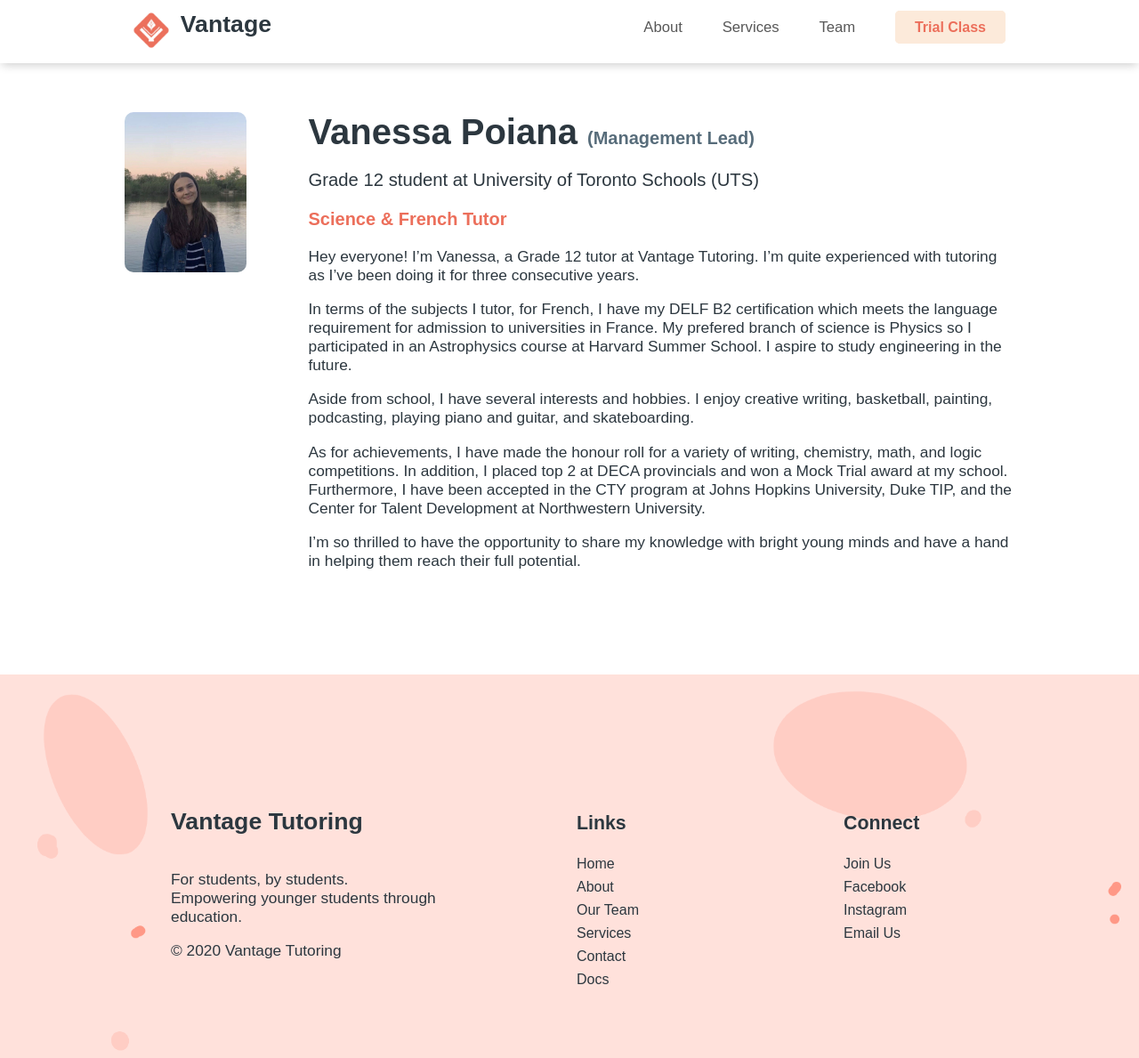
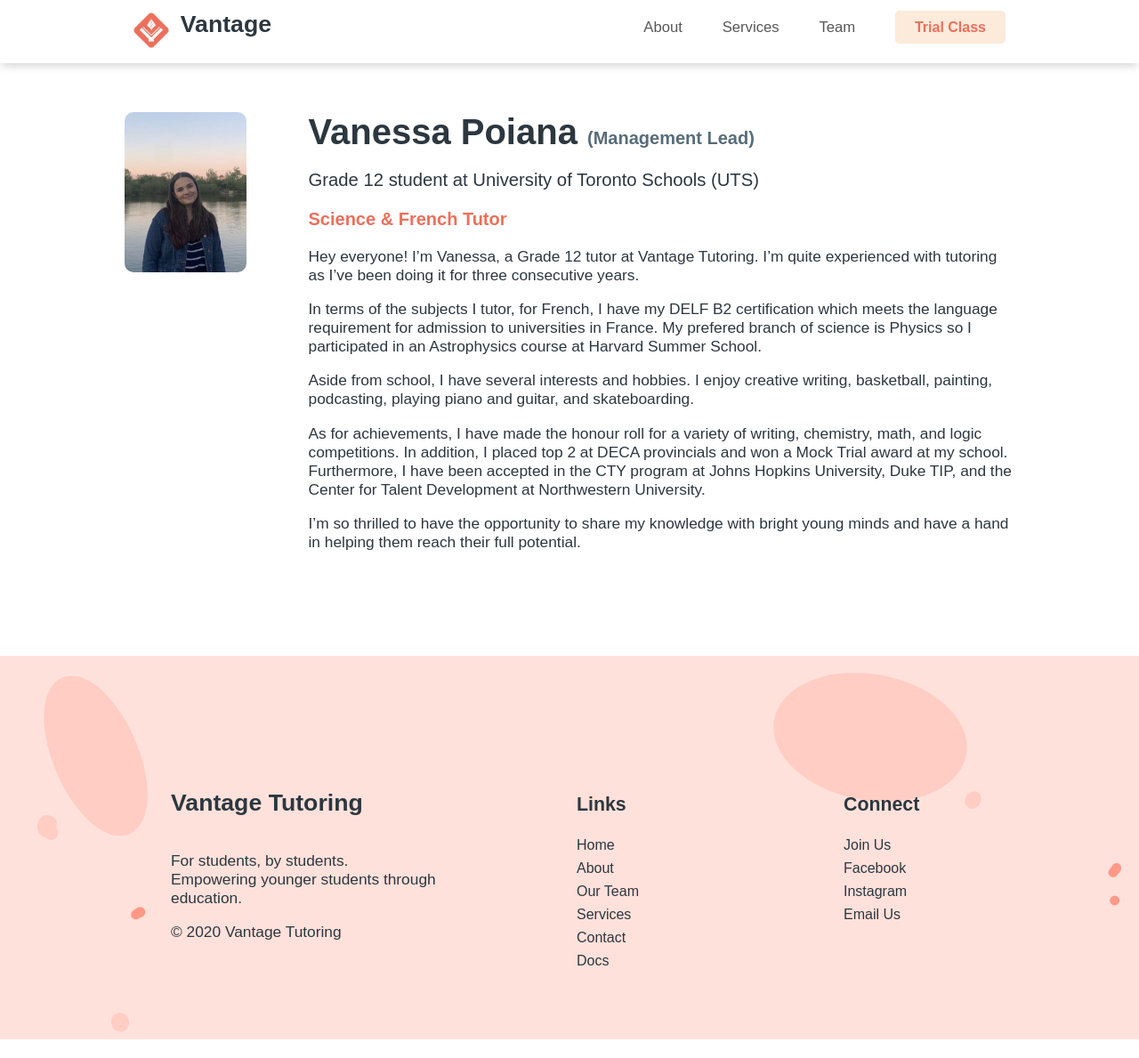
Before and after one commit to vantagetutoring/vantagetutoring.github.io, a Jekyll site: the page built from _team/vpoiana.md, in a window 1280 px wide and 1189 px high. Shown: the whole window at 89% size. Built offline with Jekyll 4.4.1, drawn with Linux system fonts in a browser that asks for light colours; nearby versions of some CDN libraries; some web fonts are replaced.

Commit message:
Update vpoiana.md

```diff
--- a/_team/vpoiana.md
+++ b/_team/vpoiana.md
@@ -11,7 +11,7 @@
 
 Hey everyone! I'm Vanessa, a Grade 12 tutor at Vantage Tutoring. I'm quite experienced with tutoring as I've been doing it for three consecutive years.
 
-In terms of the subjects I tutor, for French, I have my DELF B2 certification which meets the language requirement for admission to universities in France. My prefered branch of science is Physics so I participated in an Astrophysics course at Harvard Summer School. I aspire to study engineering in the future.
+In terms of the subjects I tutor, for French, I have my DELF B2 certification which meets the language requirement for admission to universities in France. My prefered branch of science is Physics so I participated in an Astrophysics course at Harvard Summer School.
 
 Aside from school, I have several interests and hobbies. I enjoy creative writing, basketball, painting, podcasting, playing piano and guitar, and skateboarding.
 
```
